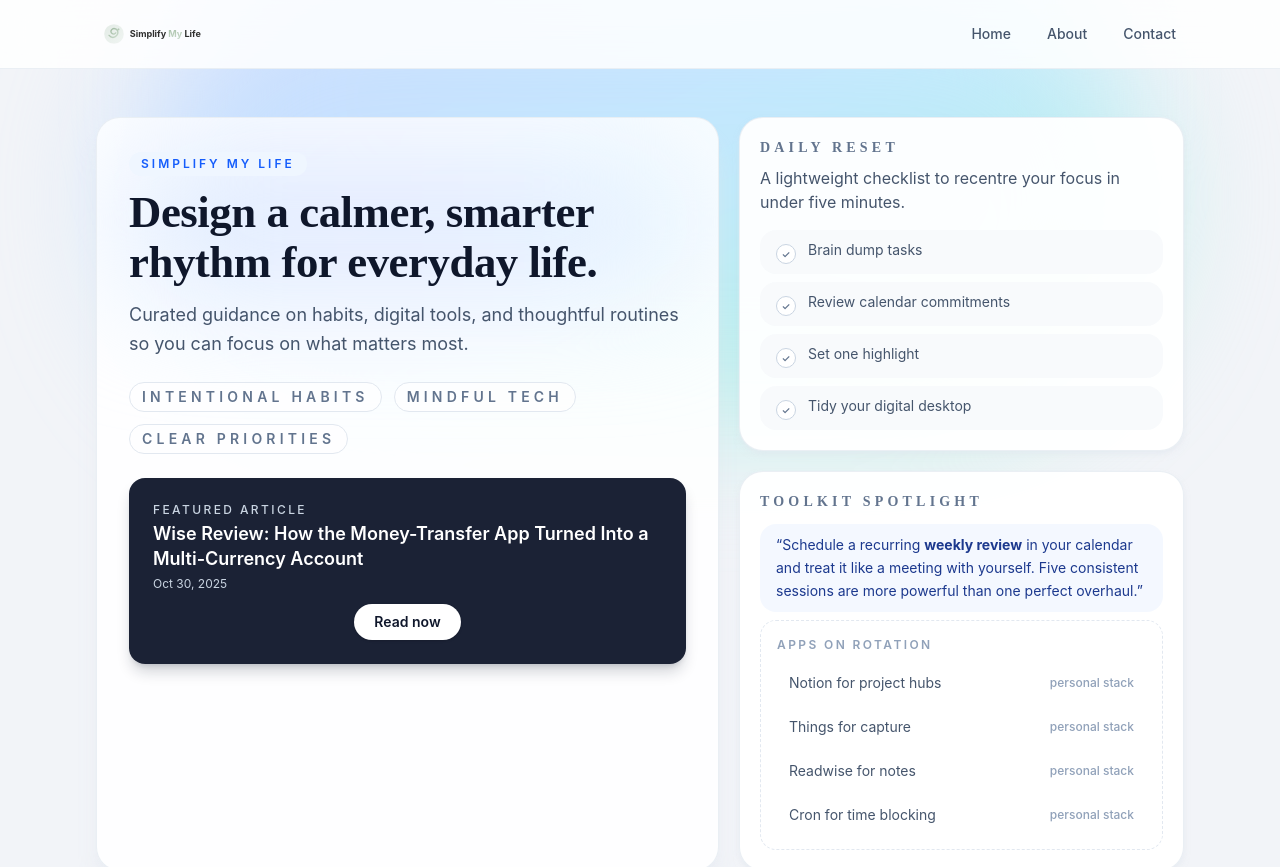
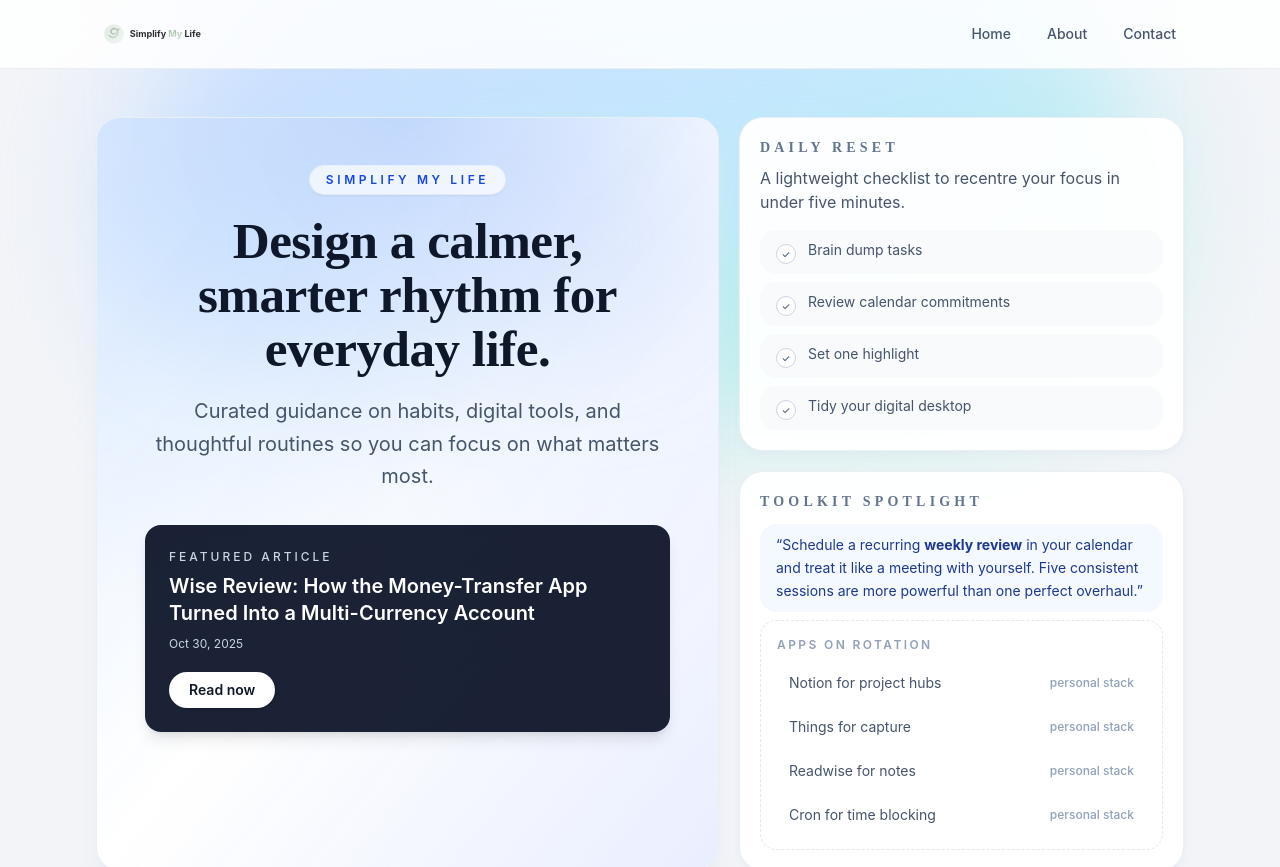
Before and after one commit to chetanbasuray/simplifymylife-blog, a Next.js app: page / in a window 1280 px wide. Shown: the top 867 px of the page. Built offline with nearby package versions, Linux system fonts and the light colour scheme.

Commit message:
Recenter landing hero with textured backdrop

```diff
--- a/src/app/page.jsx
+++ b/src/app/page.jsx
@@ -66,39 +66,34 @@ export default async function HomePage({ searchParams }) {
 
       <div className="relative z-10 mx-auto max-w-6xl px-4 pt-12 sm:px-6 lg:px-8">
         <section className="grid gap-5 lg:grid-cols-[minmax(0,7fr)_minmax(0,5fr)]">
-          <div className="relative overflow-hidden rounded-3xl border border-slate-200/70 bg-white/90 p-8 shadow-xl shadow-slate-200/60">
-            <div className="absolute inset-x-8 top-10 h-32 rounded-3xl bg-gradient-to-r from-blue-100 via-indigo-100 to-sky-100 blur-3xl" />
-            <div className="relative flex h-full flex-col gap-6">
-              <div className="space-y-3">
-                <span className="inline-flex items-center gap-2 rounded-full bg-blue-50 px-3 py-1 text-xs font-semibold uppercase tracking-[0.25em] text-blue-600">
+          <div className="relative overflow-hidden rounded-3xl border border-slate-200/70 bg-white/90 px-8 py-12 shadow-xl shadow-slate-200/60 sm:px-12">
+            <div className="absolute inset-0">
+              <div className="absolute inset-0 bg-gradient-to-br from-blue-100/80 via-white to-indigo-100/70" />
+              <div className="absolute inset-0 bg-[radial-gradient(circle_at_top,_rgba(59,130,246,0.25)_0%,_rgba(59,130,246,0.05)_45%,_transparent_70%)]" />
+              <div className="absolute inset-0 opacity-40 mix-blend-multiply">
+                <div className="absolute inset-x-8 top-6 h-48 rounded-full bg-gradient-to-r from-sky-200/80 via-transparent to-indigo-200/70 blur-3xl" />
+              </div>
+            </div>
+            <div className="relative flex h-full flex-col items-center gap-8 text-center">
+              <div className="space-y-4 sm:space-y-5">
+                <span className="inline-flex items-center gap-2 rounded-full bg-white/70 px-4 py-1.5 text-xs font-semibold uppercase tracking-[0.3em] text-blue-700 shadow-sm ring-1 ring-white/60">
                   simplify my life
                 </span>
-                <h1 className="text-4xl font-semibold text-slate-900 sm:text-[2.8rem]">
+                <h1 className="max-w-2xl text-4xl font-semibold text-slate-900 sm:text-[3.2rem] sm:leading-[1.05]">
                   Design a calmer, smarter rhythm for everyday life.
                 </h1>
-                <p className="max-w-xl text-base leading-relaxed text-slate-600 sm:text-lg">
+                <p className="mx-auto max-w-2xl text-base leading-relaxed text-slate-600 sm:text-xl sm:leading-relaxed">
                   Curated guidance on habits, digital tools, and thoughtful routines so you can focus on what matters most.
                 </p>
               </div>
 
-              <div className="flex flex-wrap gap-3 text-xs font-semibold text-slate-500 sm:text-sm">
-                {["Intentional habits", "Mindful tech", "Clear priorities"].map((pill) => (
-                  <span
-                    key={pill}
-                    className="inline-flex items-center gap-2 rounded-full border border-slate-200 bg-white/70 px-3 py-1 uppercase tracking-[0.3em] text-slate-500"
-                  >
-                    {pill}
-                  </span>
-                ))}
-              </div>
-
               {featuredPost && (
-                <div className="flex flex-col gap-3 rounded-2xl bg-slate-900/95 p-6 text-slate-100 shadow-lg shadow-slate-900/20 sm:flex-row sm:items-center sm:justify-between">
-                  <div className="space-y-1">
-                    <p className="text-xs font-medium uppercase tracking-[0.2em] text-slate-300">
+                <div className="w-full max-w-xl rounded-2xl bg-slate-900/95 p-6 text-left text-slate-100 shadow-lg ring-1 ring-white/5">
+                  <div className="space-y-2">
+                    <p className="text-xs font-medium uppercase tracking-[0.25em] text-slate-300">
                       Featured article
                     </p>
-                    <p className="text-lg font-semibold leading-snug text-white">
+                    <p className="text-xl font-semibold leading-snug text-white">
                       {featuredPost.title}
                     </p>
                     <p className="text-xs text-slate-300">
@@ -107,7 +102,7 @@ export default async function HomePage({ searchParams }) {
                   </div>
                   <Link
                     href={`/${featuredPost.slug}`}
-                    className="inline-flex items-center justify-center rounded-full bg-white px-5 py-2 text-sm font-semibold text-slate-900 shadow-sm transition hover:bg-slate-100"
+                    className="mt-5 inline-flex items-center justify-center rounded-full bg-white px-5 py-2 text-sm font-semibold text-slate-900 shadow-sm transition hover:bg-slate-100"
                   >
                     Read now
                   </Link>
```
